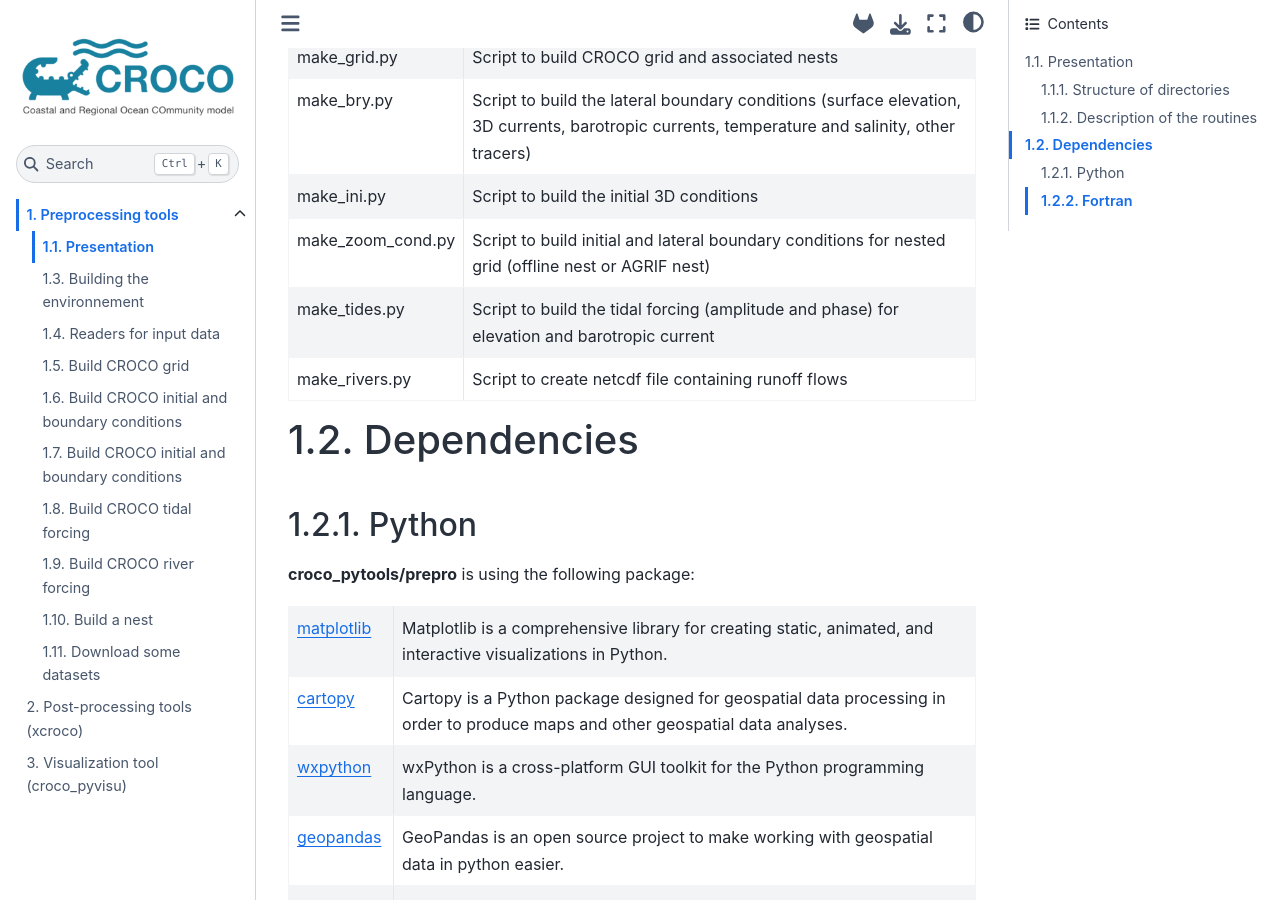
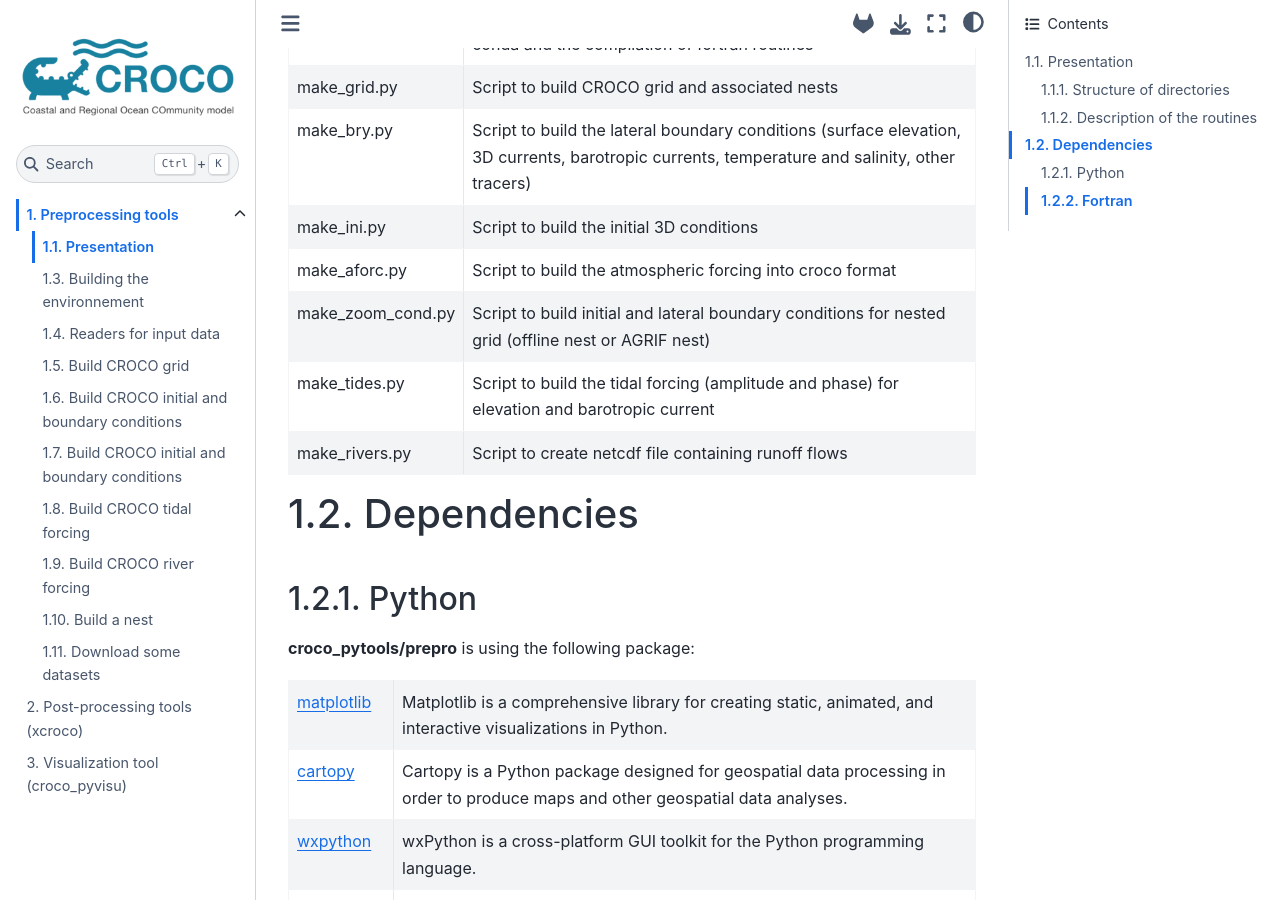
Before and after one commit to alcoat/croco_pytools, a Sphinx documentation site: the page built from doc/prepro/presentation.rst, in a window 1280 px wide and 900 px high, scrolled down 1470 px. Built offline with Sphinx 7.4.7 and the Sphinx Book theme 1.1.4, drawn with Linux system fonts in a browser that asks for light colours; some of the changed text lies outside the part shown.

Commit message:
add make_aforc.py

```diff
--- a/doc/prepro/presentation.rst
+++ b/doc/prepro/presentation.rst
@@ -20,6 +20,7 @@ Steps for creating a configuration (with these routines) are:
 * Build the grid
 * Build the lateral boundary conditions (3D currents, temperature and salinity, barotropic currents, surface elevation)
 * Build the initial conditions
+* Build the atmospheric forcing
 
 And eventually:
 
@@ -62,6 +63,8 @@ The main directory contains the following files:
      - Script to build the lateral boundary conditions (surface elevation, 3D currents, barotropic currents, temperature and salinity, other tracers)
    * - make_ini.py
      - Script to build the initial 3D conditions
+   * - make_aforc.py
+     - Script to build the atmospheric forcing into croco format
    * - make_zoom_cond.py
      - Script to build initial and lateral boundary conditions for nested grid (offline nest or AGRIF nest)
    * - make_tides.py
```
